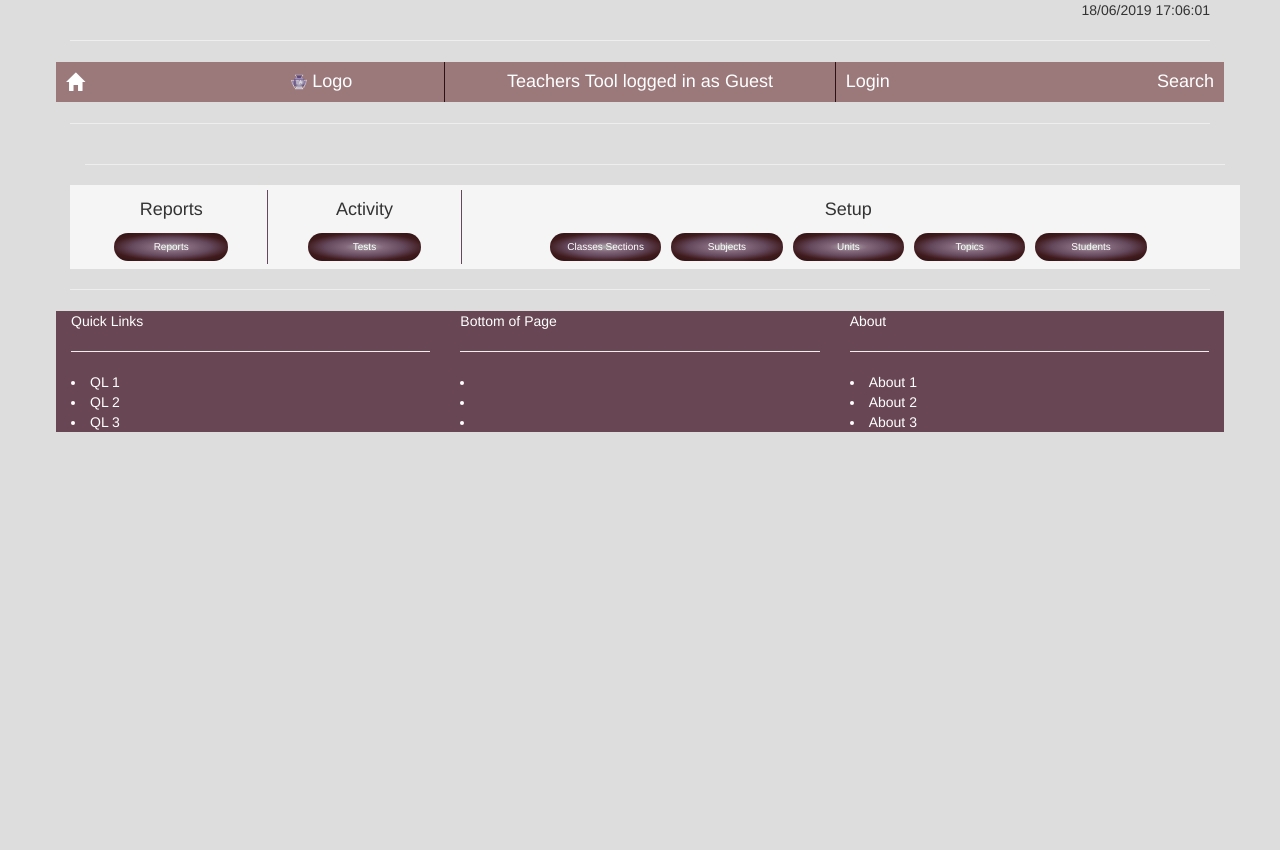
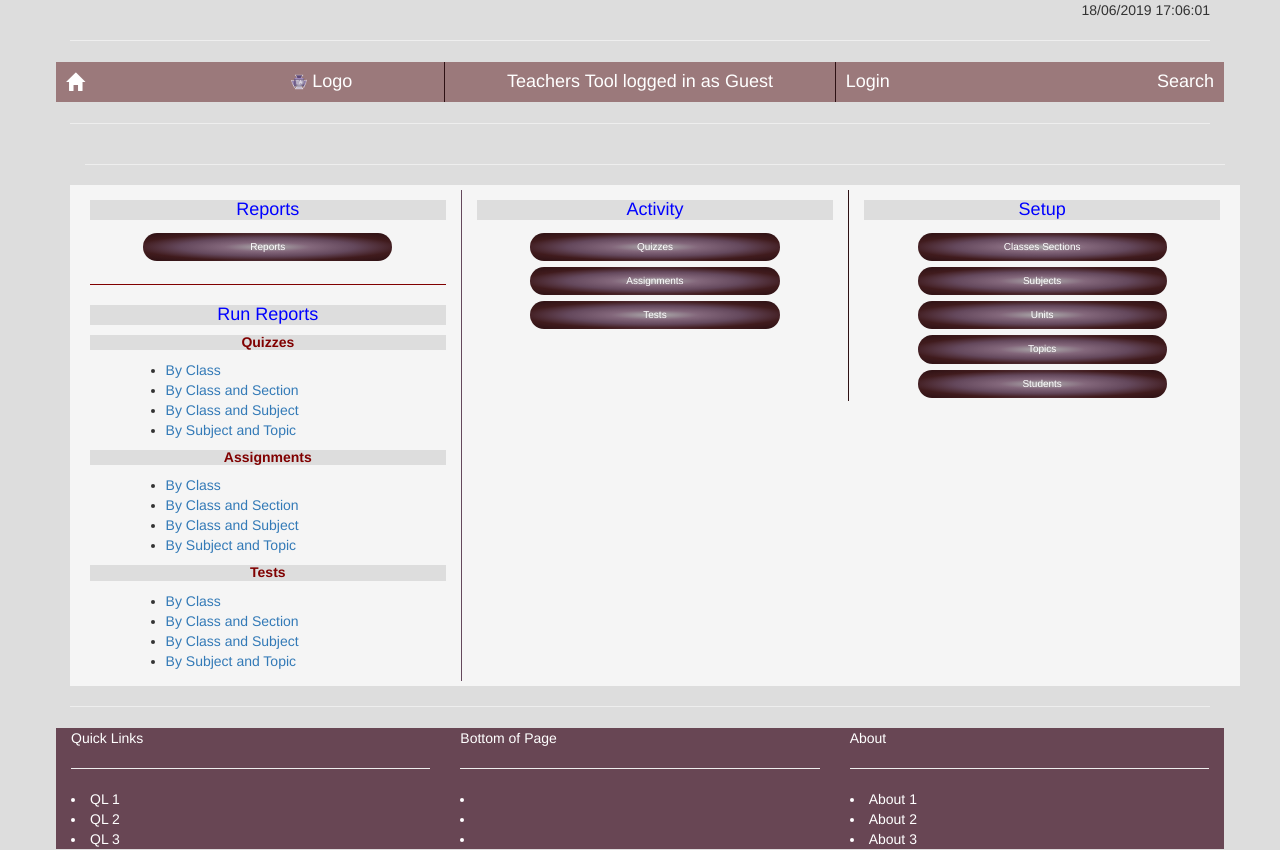
Before and after one commit to VinayaKPai/Teacher, a PHP site: page / in a window 1280 px wide. Before the commit the page ends 432 px from the top, so only its background shows below. Run offline with PHP 8.4, Linux system fonts and the light colour scheme.

Commit message:
Vertical design of buttons and Builtin reports links

```diff
--- a/index.php
+++ b/index.php
@@ -32,17 +32,52 @@
 
 		<hr />
 	<div class="row grid-container centered" style="flex-wrap: wrap; padding: 5px;">
-		<div class="col-sm-2" style="border-right: 1px solid #64485C;">
+		<div class="col-sm-4" style="border-right: 1px solid #64485C;">
 			<h4>Reports</h4>
 			<div class="btn roundsqbtn centered dropdown" style="width: 70%;">
 				<div>Reports</div>
 			</div>
+			<hr style="border-top: 1px solid maroon;"/>
+			<h4>Run Reports</h4>
+			<h5>Quizzes</h5>
+			<ul style="margin-left: 10%;">
+				<li style="text-align: left;"><a href="#">By Class</a></li>
+				<li style="text-align: left;"><a href="#">By Class and Section</a></li>
+				<li style="text-align: left;"><a href="#">By Class and Subject</a></li>
+				<li style="text-align: left;"><a href="#">By Subject and Topic</a></li>
+			</ul>
+			<h5>Assignments</h5>
+			<ul style="margin-left: 10%;">
+				<li style="text-align: left;"><a href="#">By Class</a></li>
+				<li style="text-align: left;"><a href="#">By Class and Section</a></li>
+				<li style="text-align: left;"><a href="#">By Class and Subject</a></li>
+				<li style="text-align: left;"><a href="#">By Subject and Topic</a></li>
+			</ul>
+			<h5>Tests</h5>
+			<ul style="margin-left: 10%;">
+				<li style="text-align: left;"><a href="#">By Class</a></li>
+				<li style="text-align: left;"><a href="#">By Class and Section</a></li>
+				<li style="text-align: left;"><a href="#">By Class and Subject</a></li>
+				<li style="text-align: left;"><a href="#">By Subject and Topic</a></li>
+			</ul>
 			<div class="dropdown-content centered" style="float: center;">
 				<a href="../../SetUpPages/newReports.php">Manage </a>
 			</div>
 		</div>
-		<div class="col-sm-2" style="border-right: 1px solid #64485C;">
+		<div class="col-sm-4">
 			<h4>Activity</h4>
+			<div class="btn roundsqbtn centered dropdown" style="width: 70%;">
+				<div>Quizzes</div>
+				<div class="dropdown-content centered" style="float: center;">
+					<a href="../../SetUpPages/newQuizzes.php">Manage </a>
+				</div>
+			</div>
+			<div class="btn roundsqbtn centered dropdown" style="width: 70%;">
+				<div>Assignments</div>
+				<div class="dropdown-content centered" style="float: center;">
+					<a href="../../SetUpPages/newAssignments.php">Manage </a>
+				</div>
+			</div>
 			<div class="btn roundsqbtn centered dropdown" style="width: 70%;">
 				<div>Tests</div>
 				<div class="dropdown-content centered" style="float: center;">
@@ -50,36 +85,35 @@
 				</div>
 			</div>
 		</div>
-		<div class="col-sm-8">
+		<div class="col-sm-4 right">
 			<h4>Setup</h4>
-
-			<div class="btn roundsqbtn centered dropdown"  style="width: 15%;">
+			<div class="btn roundsqbtn centered dropdown" style="float: center; width: 70%;">
 				<div>Classes Sections</div>
-				<div class="dropdown-content centered" style="float: center;">
+				<div class="dropdown-content centered">
 					<a href="../../SetUpPages/newclasssections.php">Manage </a>
 				</div>
 			</div>
-			<div class="btn roundsqbtn centered dropdown"  style="width: 15%;">
+			<div class="btn roundsqbtn centered dropdown" style="float: center; width: 70%;">
 				<div>Subjects</div>
-				<div class="dropdown-content centered" style="float: center;">
+				<div class="dropdown-content centered">
 					<a href="../../SetUpPages/newSubjects.php">Manage </a>
 				</div>
 			</div>
-			<div class="btn roundsqbtn centered dropdown"  style="width: 15%;">
+			<div class="btn roundsqbtn centered dropdown" style="float: center; width: 70%;">
 				<div>Units</div>
-				<div class="dropdown-content centered" style="float: center;">
+				<div class="dropdown-content centered">
 					<a href="../../SetUpPages/newUnits.php">Manage </a>
 				</div>
 			</div>
-			<div class="btn roundsqbtn centered dropdown"  style="width: 15%;">
+			<div class="btn roundsqbtn centered dropdown" style="float: center; width: 70%;">
 				<div>Topics</div>
-				<div class="dropdown-content centered" style="float: center;">
+				<div class="dropdown-content centered">
 					<a href="../../SetUpPages/newTopics.php">Manage </a>
 				</div>
 			</div>
-			<div class="btn roundsqbtn centered dropdown"  style="width: 15%;">
+			<div class="btn roundsqbtn centered dropdown" style="float: center; width: 70%;">
 				<div>Students</div>
-				<div class="dropdown-content centered" style="float: center;">
+				<div class="dropdown-content centered">
 					<a href="../../SetUpPages/newStudents.php">Manage </a>
 				</div>
 			</div>
--- a/stylesheet.css
+++ b/stylesheet.css
@@ -1,3 +1,12 @@
+h4 {
+  color: blue;
+  background-color: #DDDDDD;
+}
+h5 {
+  color: maroon;
+  background-color: #DDDDDD;
+  font-weight: bold;
+}
 table tr:nth-child(even){background-color: #9B797B;}
 table tr:nth-child(odd){background-color: #C5B2B3;}
 table td {text-align: center;}
```
